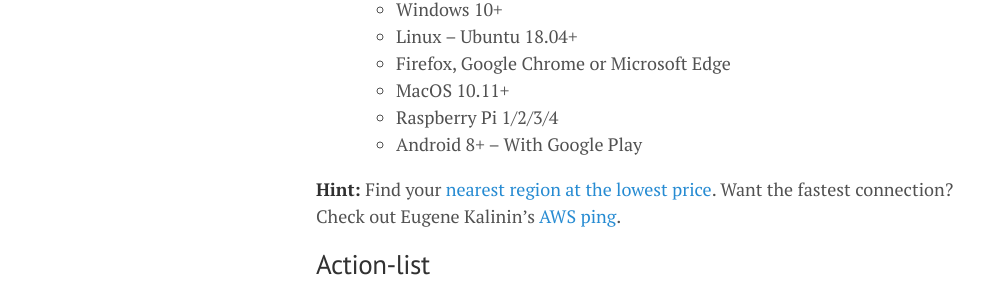
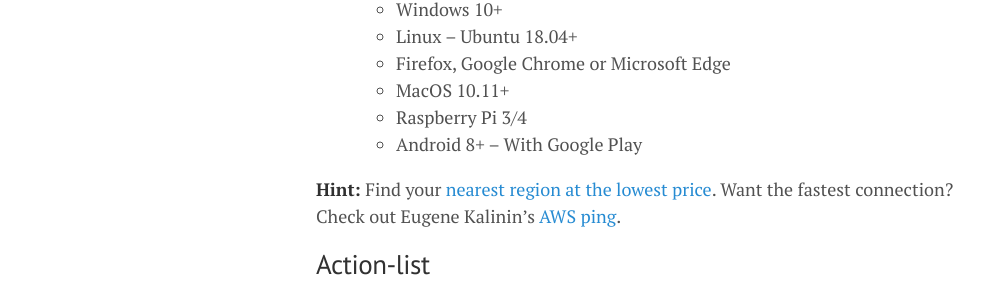
Before and after one commit to lgeurts/lgeurts.github.io, a Jekyll site: the page built from _posts/2021-11-02-aws-high-performance-cloud-gaming.md, in a window 1280 px wide and 900 px high, scrolled down 953 px. Shown: the part 155-449 px from the top of the window, without its empty margins (0-995 px from the left). Built offline with Jekyll 4.4.1, drawn with Linux system fonts in a browser that asks for light colours; nearby versions of some CDN libraries; comment, search, counter and statistics services are not loaded.

Commit message:
Update 2021-11-02-aws-high-performance-cloud-gaming.md

```diff
--- a/_posts/2021-11-02-aws-high-performance-cloud-gaming.md
+++ b/_posts/2021-11-02-aws-high-performance-cloud-gaming.md
@@ -31,7 +31,7 @@ Building yourself? Sure, but the same principles for all components applies. And
    - Linux – Ubuntu 18.04+
    - Firefox, Google Chrome or Microsoft Edge
    - MacOS 10.11+
-   - Raspberry Pi 1/2/3/4
+   - Raspberry Pi 3/4
    - Android 8+ – With Google Play
 
 **Hint:** Find your [nearest region at the lowest price](https://openupthecloud.com/find-aws-region-closest/). Want the fastest connection? Check out Eugene Kalinin's [AWS ping](https://github.com/ekalinin/awsping).
```
